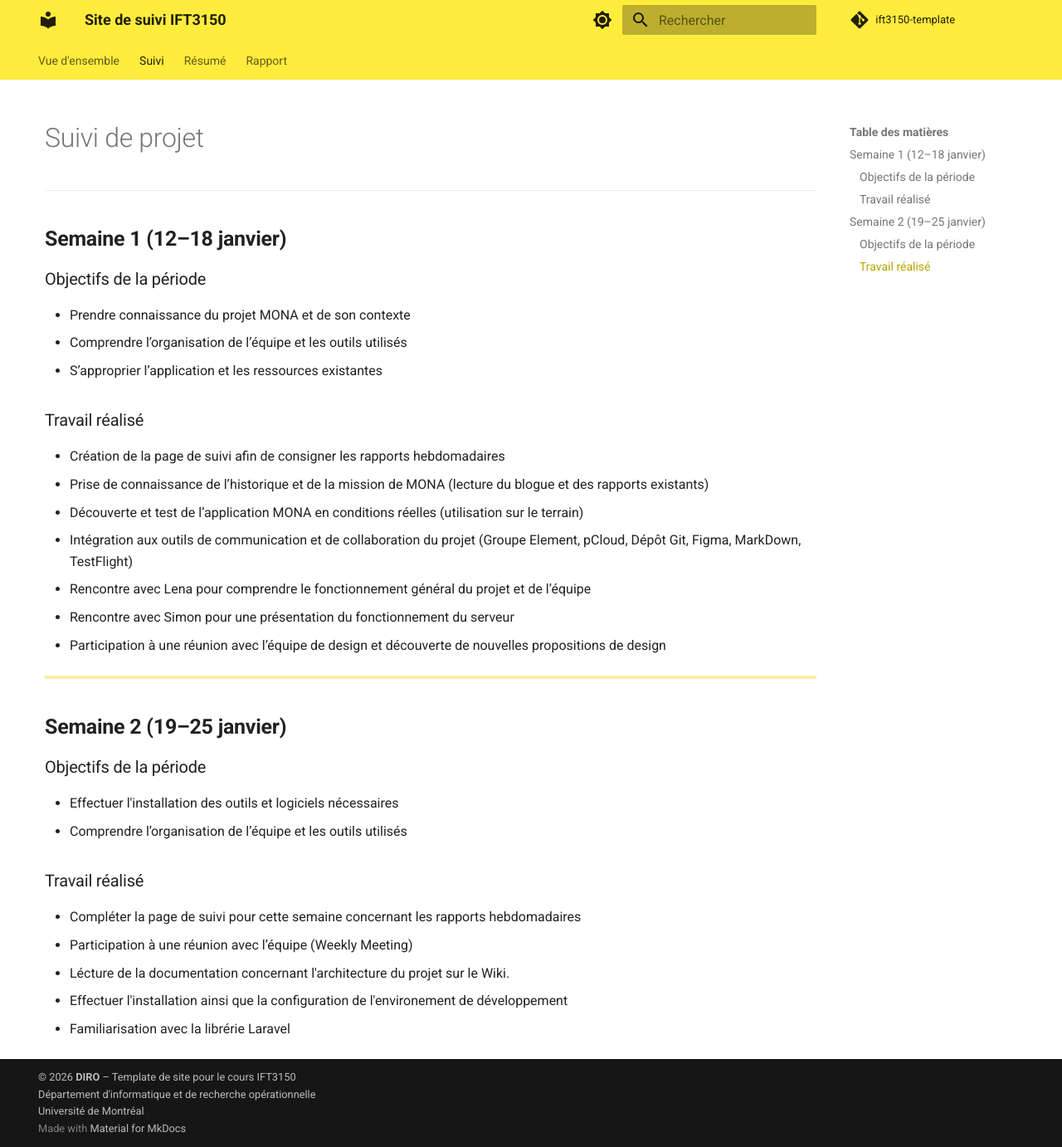
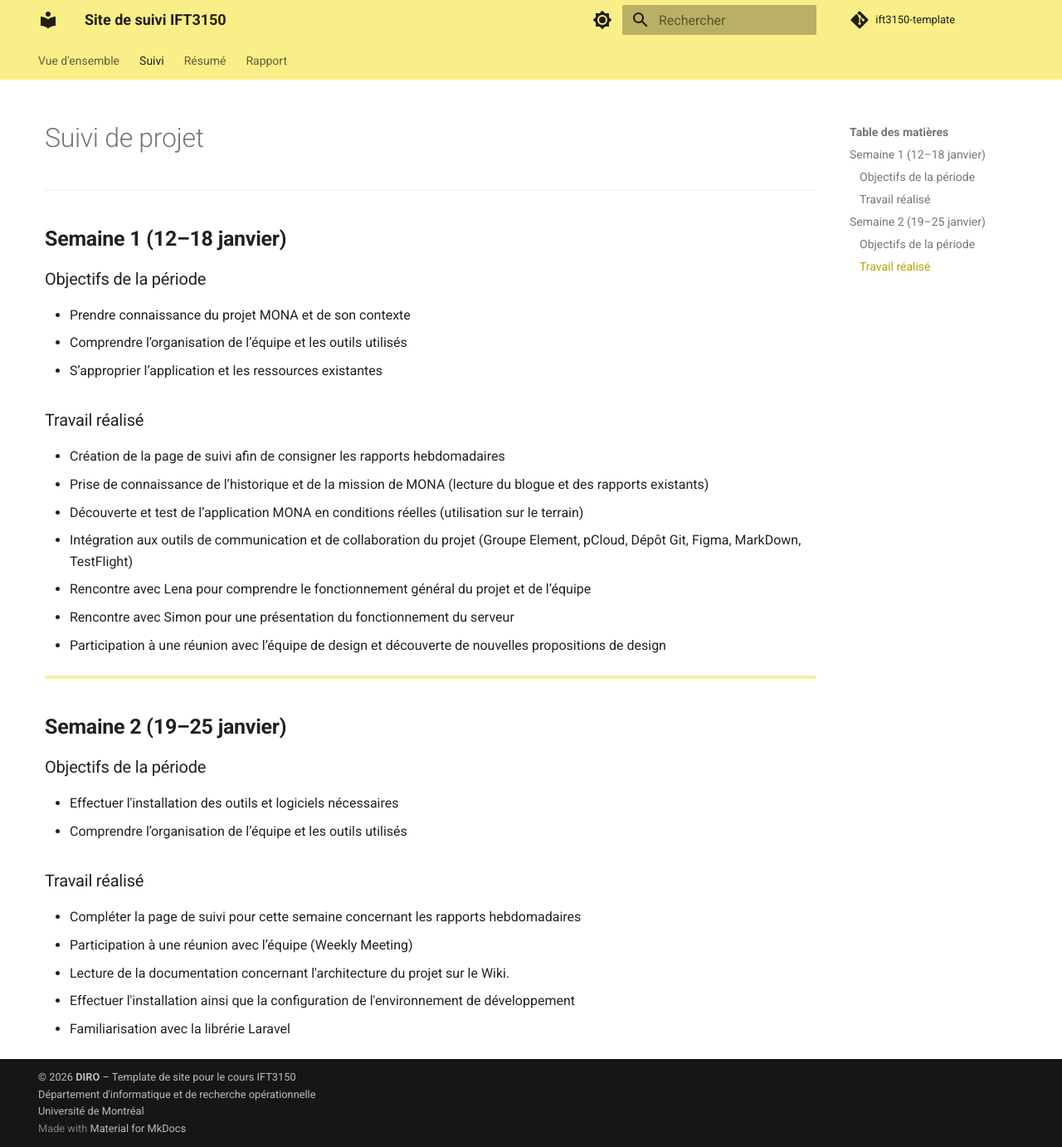
Before and after one commit to anissaofk/IFT-3150-MONA, an MkDocs documentation site: the page built from docs/suivi.md, in a window 1280 px wide and 1382 px high. Shown: the whole window at 83% size. Built offline with MkDocs 1.6.1 and Material for MkDocs 9.7.7, drawn with Linux system fonts in a browser that asks for light colours; comment, search, counter and statistics services are not loaded.

Commit message:
correction couleur + texte

```diff
--- /dev/null
+++ b/docs/css/custom.css
@@ -0,0 +1,7 @@
+.md-header {
+  background-color: #faee89 !important;
+}
+
+.md-tabs {
+  background-color: #faee89 !important;
+}
--- a/docs/suivi.md
+++ b/docs/suivi.md
@@ -69,8 +69,8 @@ et `mermaid2` (nom du plugin) - Résolu après nettoyage et configuration correc
 
 - Compléter la page de suivi pour cette semaine concernant les rapports hebdomadaires
 - Participation à une réunion avec l’équipe (Weekly Meeting)
-- Lécture de la documentation concernant l'architecture du projet sur le Wiki.
-- Effectuer l'installation ainsi que la configuration de l'environement de développement
+- Lecture de la documentation concernant l'architecture du projet sur le Wiki.
+- Effectuer l'installation ainsi que la configuration de l'environnement de développement
 - Familiarisation avec la librérie Laravel
 
 <!-- ### Difficultés rencontrées
--- a/mkdocs.yml
+++ b/mkdocs.yml
@@ -34,6 +34,9 @@ theme:
   font:
     text: Roboto
     code: Roboto Mono
+
+extra_css:
+  - css/custom.css
 
 copyright: "&copy; 2026 <b>DIRO</b> &ndash; Template de site pour le cours IFT3150 <br>Département d'informatique et de recherche opérationnelle <br>Université de Montréal"
 
```
